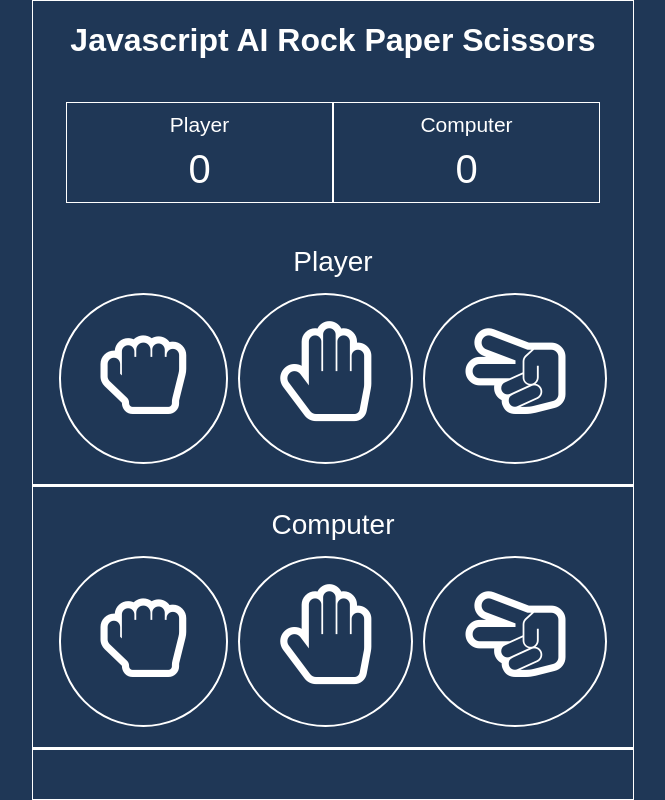
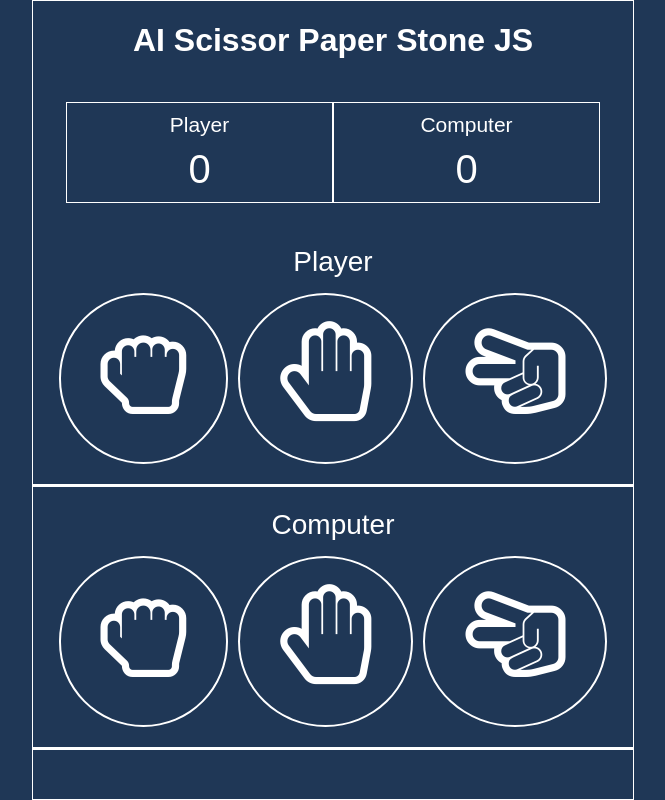
Before and after one commit to cvera08/game-scissor-paper-stone-ai-js, a plain HTML site: page index.html in a window 1280 px wide. Shown: the whole page, without its empty margins (307-972 px from the left). Drawn offline with Linux system fonts and the light colour scheme; files whose address does not match are found by name.

Commit message:
chore: title update

```diff
--- a/assets/js/app.js
+++ b/assets/js/app.js
@@ -9,7 +9,7 @@ let winningMessage = '';
 const gameArea = document.createElement('div');
 gameArea.id = 'game-area';
 	const headerOne = document.createElement('h1');
-	headerOne.innerText = 'Javascript AI Rock Paper Scissors';
+	headerOne.innerText = 'AI Scissor Paper Stone JS';
 	gameArea.append(headerOne);
 
 	const scoreBoard = document.createElement('div');
--- a/index.html
+++ b/index.html
@@ -12,7 +12,7 @@
 		<link href="./assets/css/app.css" rel="stylesheet">
 		<link href="./assets/images/thumb.png" type="image/png" sizes="32x32" rel="icon">
 		<script src="./assets/js/brain.js"></script>
-		<title>Javascript AI Rock Paper Scissors</title>
+		<title>AI Scissor Paper Stone JS</title>
 	</head>
 
 	<body>
```
